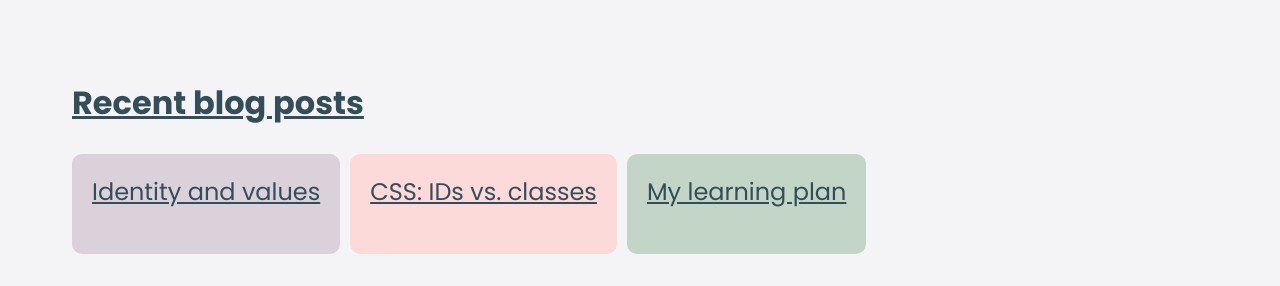
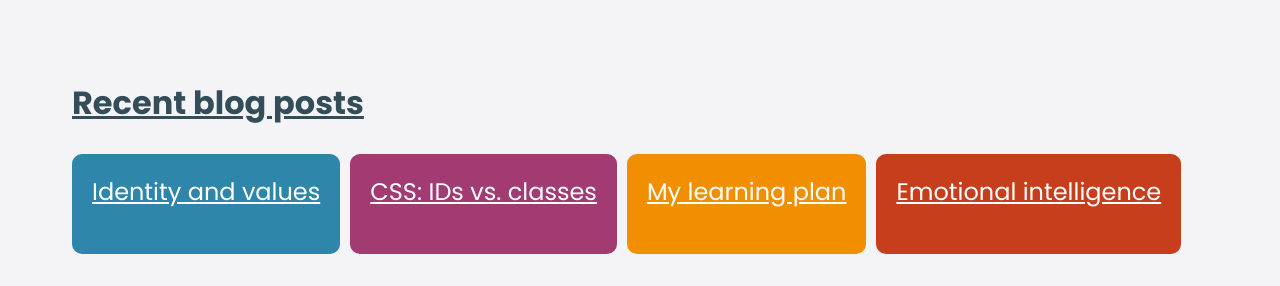
Before and after one commit to alyssa-barbieri/alyssa-barbieri.github.io, a plain HTML site: page index.html in a window 1280 px wide. Shown: the part 604-890 px from the top of the page. Drawn offline with nearby package versions, Linux system fonts and the light colour scheme; a web font is replaced by a local one.

Commit message:
update colors for blog entry containers and add new blog entry

```diff
--- a/index.html
+++ b/index.html
@@ -32,6 +32,8 @@
       <div class="blog-entry-1"><a href="https://alyssa-barbieri.github.io/blog/identity-values.html">Identity and values</a></div>
       <div class="blog-entry-2"><a href="https://alyssa-barbieri.github.io/blog/ids-vs-classes.html">CSS: IDs vs. classes</a></div>
       <div class="blog-entry-3"><a href="https://alyssa-barbieri.github.io/blog/learning-plan.html">My learning plan</a></div>
+      <div class="blog-entry-4"><a href="https://alyssa-barbieri.github.io/blog/emotional-intelligence.html">Emotional intelligence</a></div>
+
     </div>
     <script type="module" src="https://unpkg.com/ionicons@5.5.2/dist/ionicons/ionicons.esm.js"></script>
 <script nomodule src="https://unpkg.com/ionicons@5.5.2/dist/ionicons/ionicons.js"></script>
--- a/styles/main.css
+++ b/styles/main.css
@@ -53,21 +53,26 @@ h2 {
   gap: 10px;
 }
 .container-blogs a {
-  color: #334E58;
+  color: #ffffff;
   font-size: 24px;
 }
 .blog-entry-1 {
-  background: #DBD1DB;
+  background: #2e86ab;
   padding: 20px;
   border-radius: 10px;
 }
 .blog-entry-2 {
-  background: #FCDADA;
+  background: #A23B72;
   padding: 20px;
   border-radius: 10px;
 }
 .blog-entry-3 {
-  background:#C3D5C6;
+  background: #F18F01;
+  padding: 20px;
+  border-radius: 10px;
+}
+.blog-entry-4 {
+  background:#C73E1D;
   padding: 20px;
   border-radius: 10px;
 }
@@ -113,7 +118,7 @@ h2 {
   gap: 10px;
 }
 .container-blogs a {
-  color: #334E58;
+  color: #ffffff;
   font-size: 18px;
 }
 .blog-container div {
```
